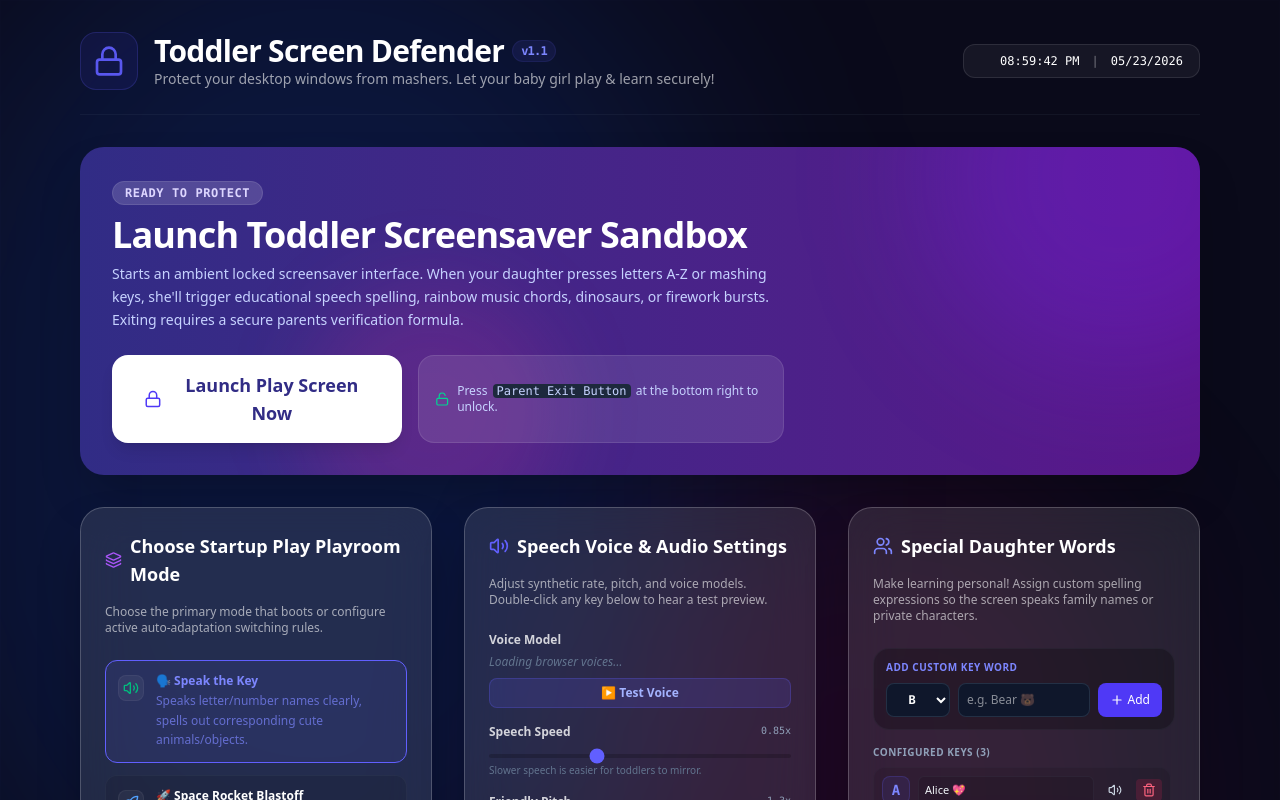
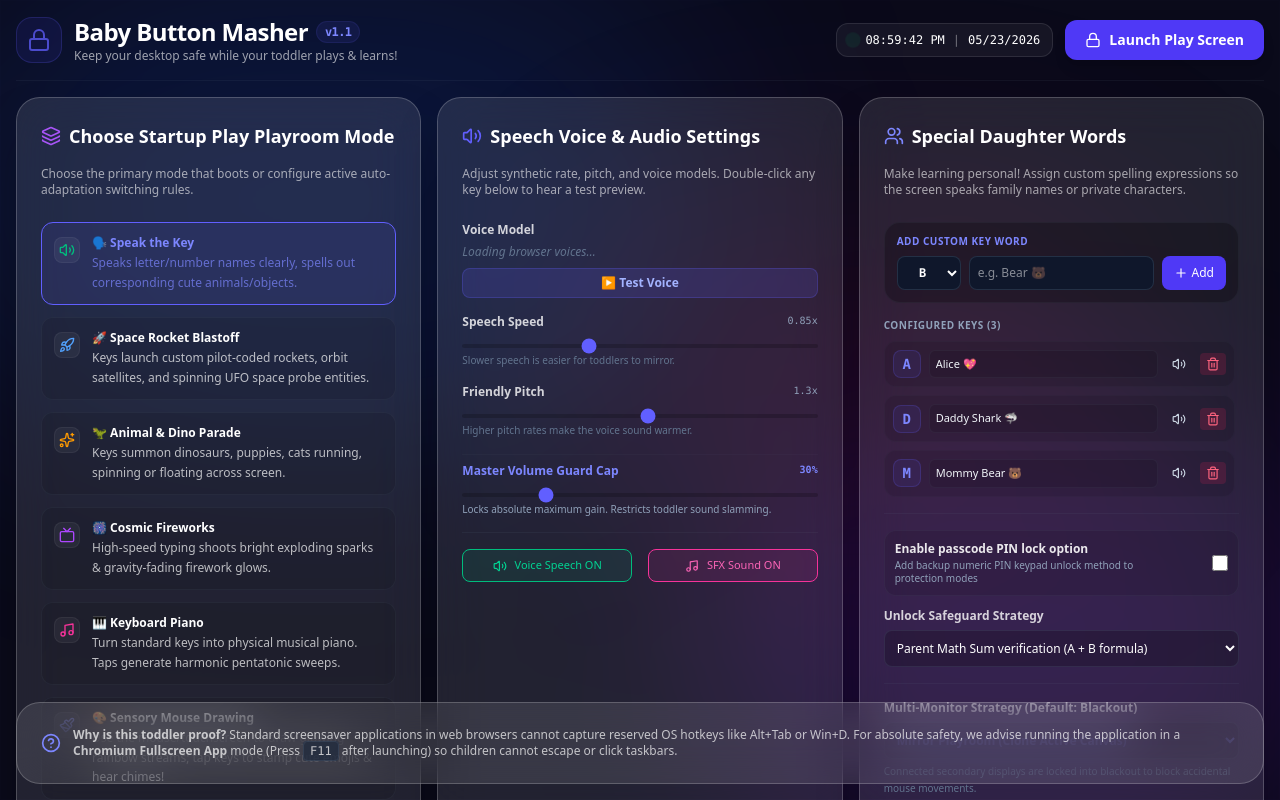
Before and after one commit to tsohlacol/baby-button-masher, a React (Vite) app: page / in a window 1280 px wide. Shown: the top 800 px of the page. Built offline with nearby package versions, Linux system fonts and the light colour scheme.

Commit message:
auto: update App.tsx

```diff
--- a/src/App.tsx
+++ b/src/App.tsx
@@ -500,67 +500,43 @@ export default function App() {
 
       {/* 1. PARENT SETUP DASHBOARD VIEW */}
       {appState === "dashboard" && (
-        <div className="max-w-6xl mx-auto px-4 py-8 relative z-10">
+        <div className="h-screen overflow-hidden flex flex-col px-4 py-4 relative z-10">
 
           {/* Header row */}
-          <header className="flex flex-col sm:flex-row items-center justify-between gap-4 border-b pb-6 mb-8 border-slate-500/10">
-            <div className="flex items-center gap-4">
-              <div className="p-3 bg-indigo-600/10 rounded-2xl border border-indigo-500/20 text-indigo-500">
-                <Lock className="w-8 h-8 animate-pulse" />
+          <header className="flex items-center justify-between gap-3 border-b pb-4 mb-4 border-slate-500/10 shrink-0">
+            <div className="flex items-center gap-3">
+              <div className="p-2.5 bg-indigo-600/10 rounded-2xl border border-indigo-500/20 text-indigo-500">
+                <Lock className="w-6 h-6 animate-pulse" />
               </div>
               <div>
-                <h1 className="text-3xl font-black tracking-tight flex items-center gap-2">
-                  <span>Toddler Screen Defender</span>
+                <h1 className="text-2xl font-black tracking-tight flex items-center gap-2">
+                  <span>Baby Button Masher</span>
                   <span className="text-xs font-mono px-2 py-0.5 rounded-full bg-indigo-500/10 text-indigo-400 font-semibold border border-indigo-500/10">v1.1</span>
                 </h1>
-                <p className="text-sm opacity-60">Protect your desktop windows from mashers. Let your baby girl play & learn securely!</p>
+                <p className="text-xs opacity-60">Keep your desktop safe while your toddler plays &amp; learns!</p>
               </div>
             </div>
 
-            {/* DateTime Display */}
-            <div className="flex items-center gap-3 bg-white/5 border border-white/10 px-4 py-2 rounded-xl text-xs font-mono">
-              <span className="w-2 h-2 rounded-full bg-green-400 animate-ping" />
-              <span>{currentTime.toLocaleTimeString([], { hour: '2-digit', minute: '2-digit', second: '2-digit' })}</span>
-              <span className="text-white/40">|</span>
-              <span>{currentTime.toLocaleDateString([], { year: 'numeric', month: '2-digit', day: '2-digit' })}</span>
+            <div className="flex items-center gap-3">
+              {/* DateTime Display */}
+              <div className="flex items-center gap-2 bg-white/5 border border-white/10 px-3 py-2 rounded-xl text-xs font-mono">
+                <span className="w-2 h-2 rounded-full bg-green-400 animate-ping" />
+                <span>{currentTime.toLocaleTimeString([], { hour: '2-digit', minute: '2-digit', second: '2-digit' })}</span>
+                <span className="text-white/40">|</span>
+                <span>{currentTime.toLocaleDateString([], { year: 'numeric', month: '2-digit', day: '2-digit' })}</span>
+              </div>
+              {/* Launch button */}
+              <button
+                onClick={enterPlaySandbox}
+                className="px-5 py-2.5 rounded-xl bg-indigo-600 hover:bg-indigo-500 text-white font-bold text-sm flex items-center gap-2 shadow-lg transition-all active:scale-95 select-none"
+              >
+                <Lock className="w-4 h-4" />
+                <span>Launch Play Screen</span>
+              </button>
             </div>
           </header>
 
-          {/* Core Launch Banner */}
-          <div className="mb-8 p-8 rounded-3xl bg-linear-to-r from-indigo-900 to-purple-900 text-white relative overflow-hidden shadow-2xl">
-            <div className="absolute top-[-50%] right-[-10%] w-96 h-96 rounded-full bg-violet-600/25 blur-3xl" />
-            <div className="absolute bottom-[-20%] left-[20%] w-64 h-64 rounded-full bg-pink-500/15 blur-2xl" />
-
-            <div className="relative z-10 max-w-2xl">
-              <span className="px-3 py-1 rounded-full text-xs font-mono font-bold tracking-wider bg-white/15 text-violet-200 border border-white/10 uppercase">
-                Ready to protect
-              </span>
-              <h2 className="text-4xl font-extrabold tracking-tight mt-3 mb-2">
-                Launch Toddler Screensaver Sandbox
-              </h2>
-              <p className="text-indigo-200 text-sm leading-relaxed mb-6">
-                Starts an ambient locked screensaver interface. When your daughter presses letters A-Z or mashing keys,
-                she'll trigger educational speech spelling, rainbow music chords, dinosaurs, or firework bursts.
-                Exiting requires a secure parents verification formula.
-              </p>
-
-              <div className="flex flex-col sm:flex-row gap-4 items-stretch">
-                <button
-                  onClick={enterPlaySandbox}
-                  className="px-8 py-4 rounded-2xl bg-white text-indigo-900 font-bold hover:bg-neutral-150 transition-all select-none flex items-center justify-center gap-3 shadow-lg active:scale-98 text-lg"
-                >
-                  <Lock className="w-5 h-5 text-indigo-600" />
-                  <span>Launch Play Screen Now</span>
-                </button>
-                <div className="flex items-center gap-2 text-xs text-indigo-200 bg-white/10 border border-white/10 rounded-2xl px-4 py-2">
-                  <Unlock className="w-4 h-4 text-emerald-400" />
-                  <span>Press <kbd className="bg-slate-800 px-1 rounded mx-0.5">Parent Exit Button</kbd> at the bottom right to unlock.</span>
-                </div>
-              </div>
-            </div>
-          </div>
-
-          <div className="grid grid-cols-1 lg:grid-cols-3 gap-8">
+          <div className="grid grid-cols-1 lg:grid-cols-3 gap-4 flex-1 min-h-0">
 
             {/* COLUMN 1: INTERACTIVE MODES CONFIG */}
             <div className={`p-6 rounded-3xl flex flex-col justify-between ${activeTheme.cardBg}`}>
```
